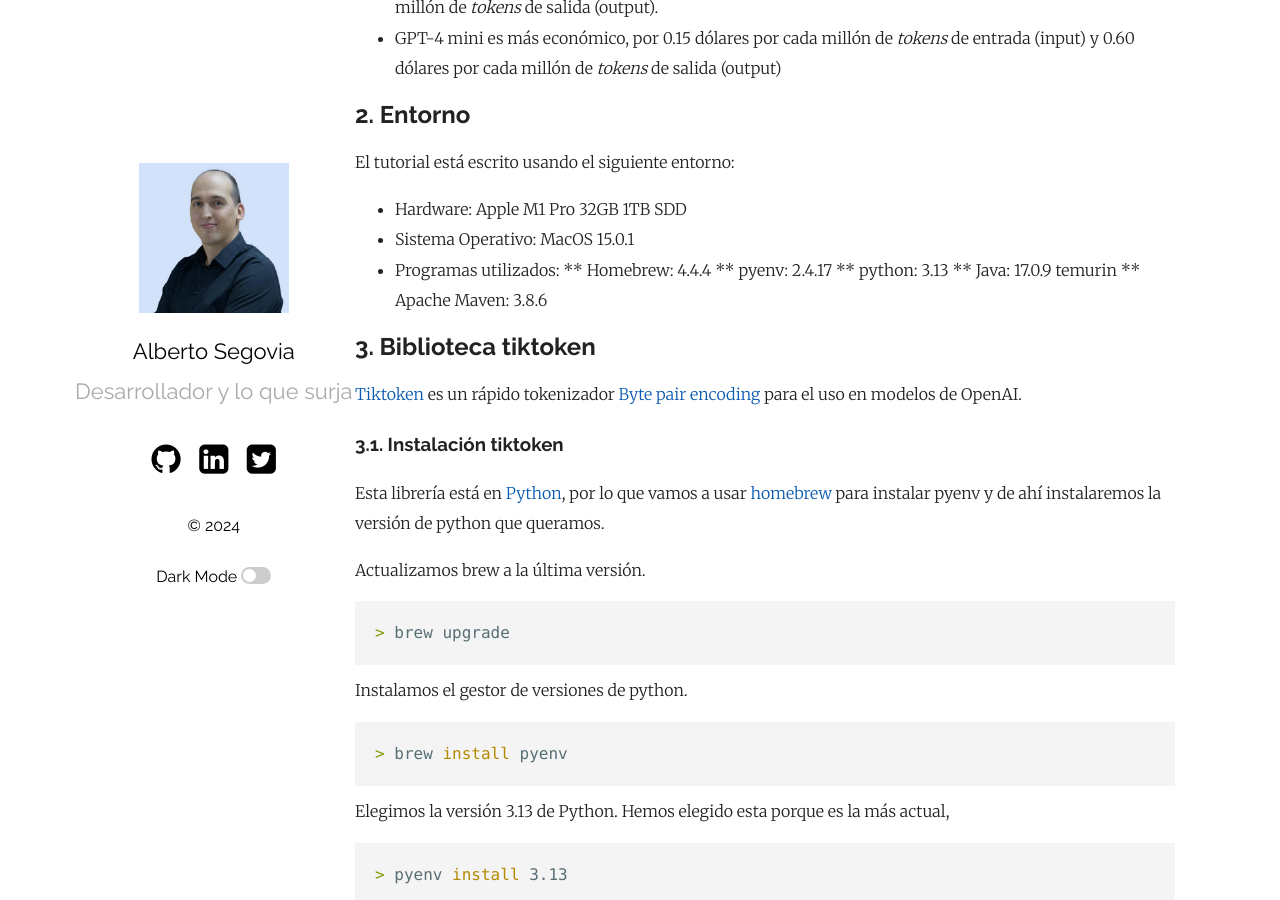
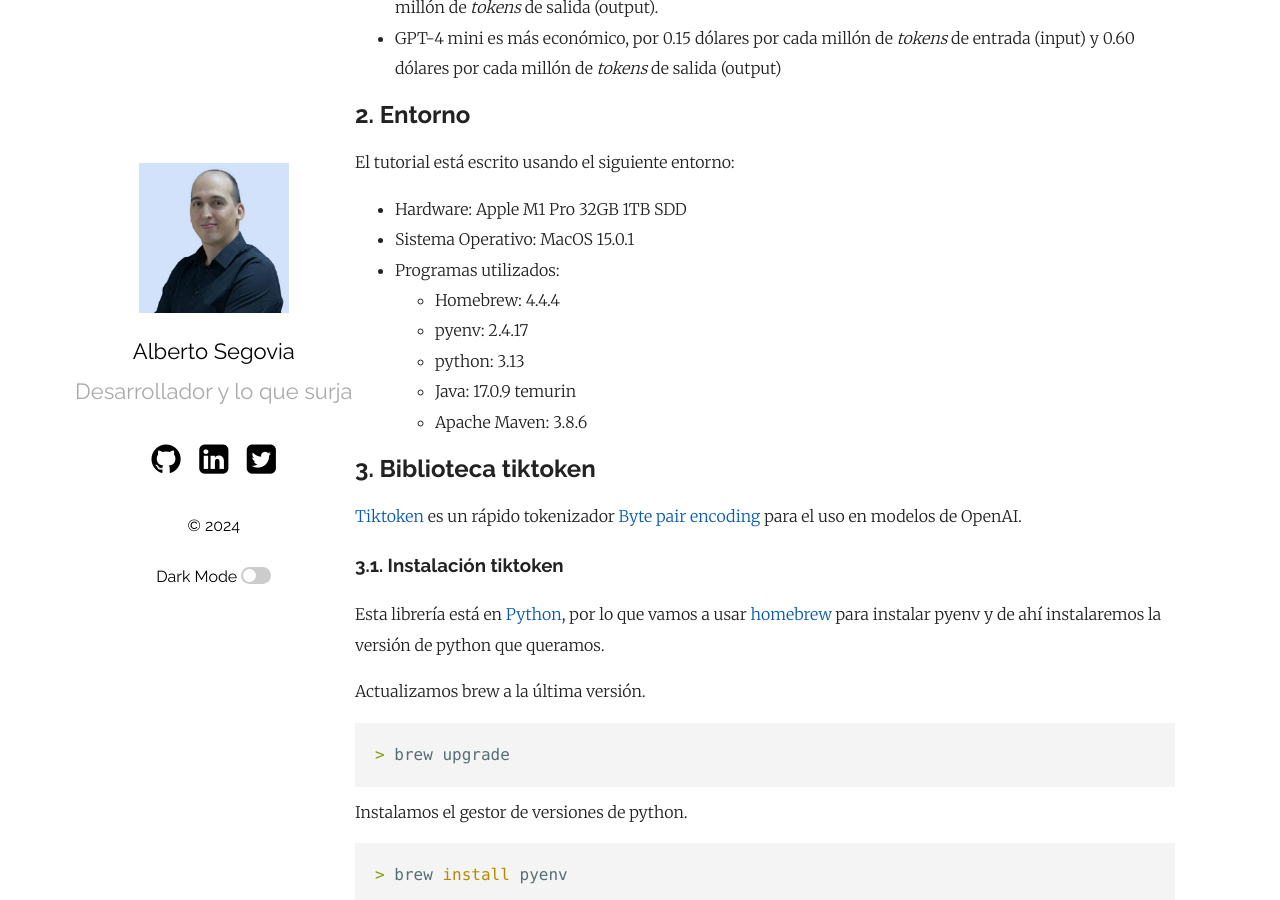
Before and after one commit to asegnz/asegnz.github.io, a Jekyll site: the page built from _posts/2024-11-11-calculo-tokens-chatgpt.md, in a window 1280 px wide and 900 px high, scrolled down 945 px. Built offline with Jekyll 4.4.1, drawn with Linux system fonts in a browser that asks for light colours; comment, search, counter and statistics services are not loaded; part of the change alters nothing that is shown.

Commit message:
Retoques...2

```diff
--- a/_posts/2024-11-11-calculo-tokens-chatgpt.md
+++ b/_posts/2024-11-11-calculo-tokens-chatgpt.md
@@ -28,14 +28,14 @@ Los *tokens* son la unidad de facturación de OpenAI, por tanto, es bueno contro
 
 El tutorial está escrito usando el siguiente entorno:
 
-- Hardware: Apple M1 Pro 32GB 1TB SDD
-- Sistema Operativo: MacOS 15.0.1
-- Programas utilizados:
-  ** Homebrew: 4.4.4
-  ** pyenv: 2.4.17
-  ** python: 3.13
-  ** Java: 17.0.9 temurin
-  \*\* Apache Maven: 3.8.6
+* Hardware: Apple M1 Pro 32GB 1TB SDD
+* Sistema Operativo: MacOS 15.0.1
+* Programas utilizados:
+  * Homebrew: 4.4.4
+  * pyenv: 2.4.17
+  * python: 3.13
+  * Java: 17.0.9 temurin
+  * Apache Maven: 3.8.6
 
 ## 3. Biblioteca tiktoken
 
```
